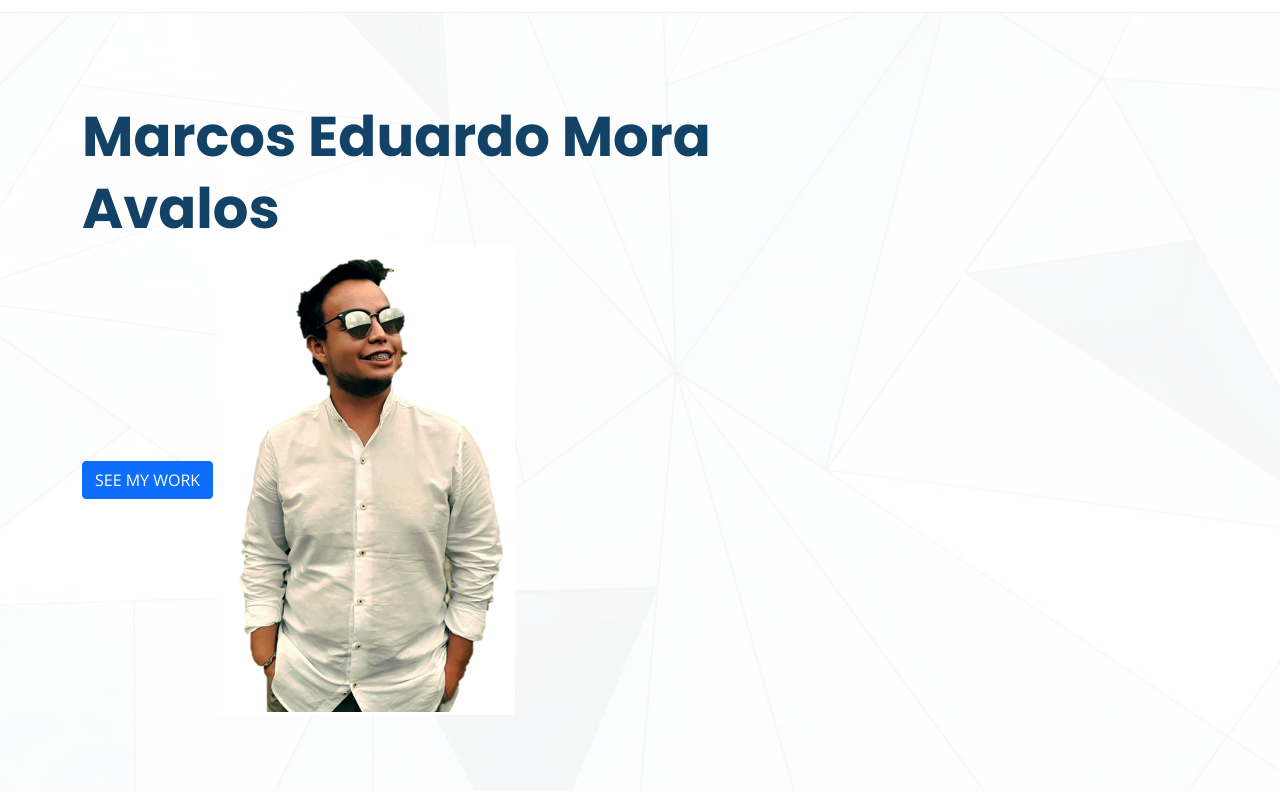
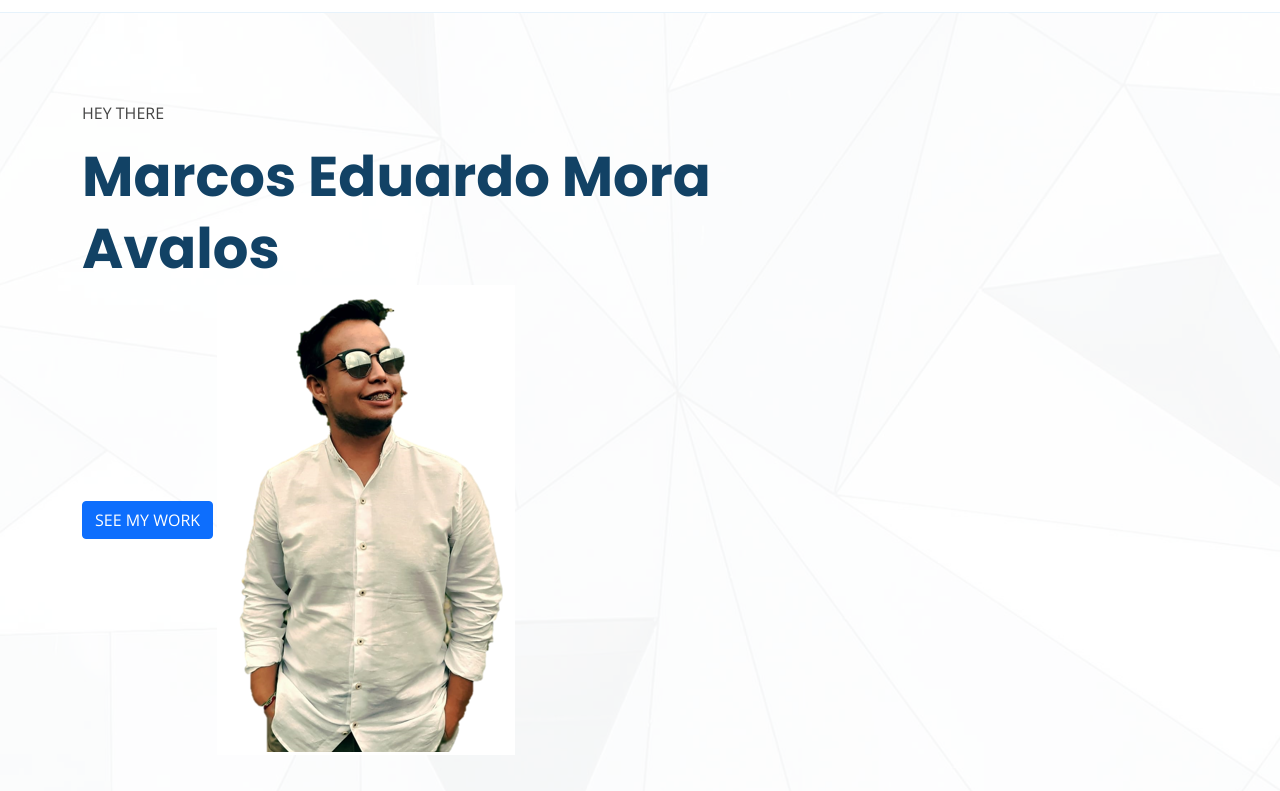
Before and after one commit to moravalos/ProyectoWeb, a plain HTML site: page index.html in a window 1280 px wide. Shown: the part 59-850 px from the top of the page. Drawn offline with nearby package versions, Linux system fonts and the light colour scheme.

Commit message:
modified file, add <p>

```diff
--- a/index.html
+++ b/index.html
@@ -50,6 +50,7 @@
     <div class="container position-relative" data-aos="fade-up" data-aos-delay="100">
       <div class="row justify-content-right">
         <div class="col-xl-7 col-lg-9 text-right">
+          <p>HEY THERE</p>
           <h1>Marcos Eduardo Mora Avalos</h1>
           <button class="btn btn-primary">SEE MY WORK</button>
           <img src="assets/img/Captura.PNG" class="align-items-left">
```
